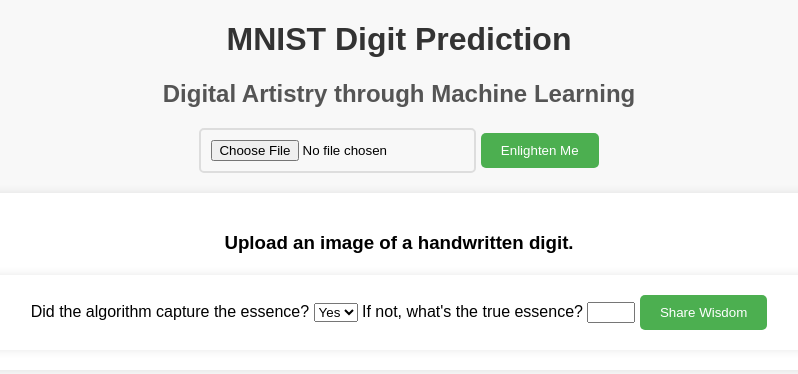
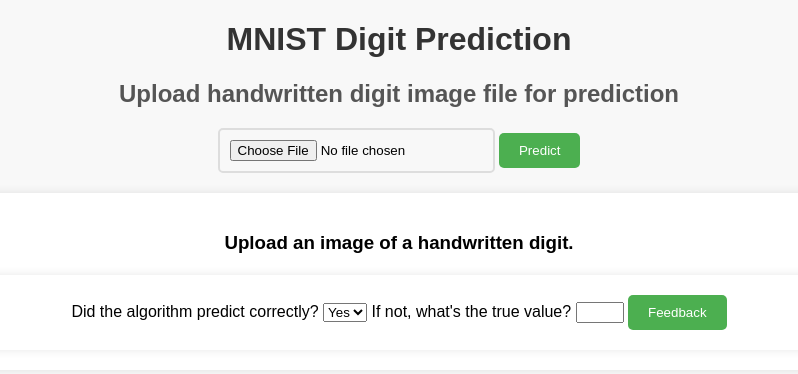
Before and after one commit to sankarshana98/HandwrittenDigitRecognizer, a Flask app: page / in a window 1280 px wide. Shown: the top 374 px of the page, without its empty margins (241-1039 px from the left). Run offline with Flask 3, Linux system fonts and the light colour scheme.

Commit message:
modified buttons
Modified Headers and Buttons for easy readability

```diff
--- a/templates/index.html
+++ b/templates/index.html
@@ -74,11 +74,11 @@
 
 <h1>MNIST Digit Prediction</h1>
 
-<h2>Digital Artistry through Machine Learning</h2>
+<h2>Upload handwritten digit image file for prediction</h2>
 
 <form action="/" method="post" enctype="multipart/form-data">
     <input type="file" name="file">
-    <input type="submit" value="Enlighten Me">
+    <input type="submit" value="Predict">
 </form>
 
 <div class="output">
@@ -89,10 +89,10 @@
 
         <!-- Display uploaded image -->
        {% if file_name %}
-        <h3>Original Art:</h3>
+        <h3>Uploaded Image:</h3>
         <img src="{{ url_for('static', filename='uploads/' + file_name) }}" alt="Uploaded Image" width="200">
 
-        <h3>Processed Masterpiece (Resized & Grayscale):</h3>
+        <h3>Processed Image (Resized & Grayscale):</h3>
         <img src="{{ url_for('static', filename='uploads/grayscale_' + file_name) }}" alt="Processed Image" width="200">
 
     {% endif %}
@@ -114,15 +114,15 @@
 
     <!-- Feedback form -->
     <form action="/feedback" method="post">
-        <label for="feedback">Did the algorithm capture the essence?</label>
+        <label for="feedback">Did the algorithm predict correctly?</label>
         <select name="feedback" required>
             <option value="correct">Yes</option>
             <option value="incorrect">No</option>
         </select>
-        <label for="correct_label">If not, what's the true essence?</label>
+        <label for="correct_label">If not, what's the true value?</label>
         <input type="number" name="correct_label" min="0" max="9">
         <input type="hidden" name="image_file" value="{{ file_name }}">
-        <input type="submit" value="Share Wisdom">
+        <input type="submit" value="Feedback">
     </form>
     {% endif %}
 </div>
```
